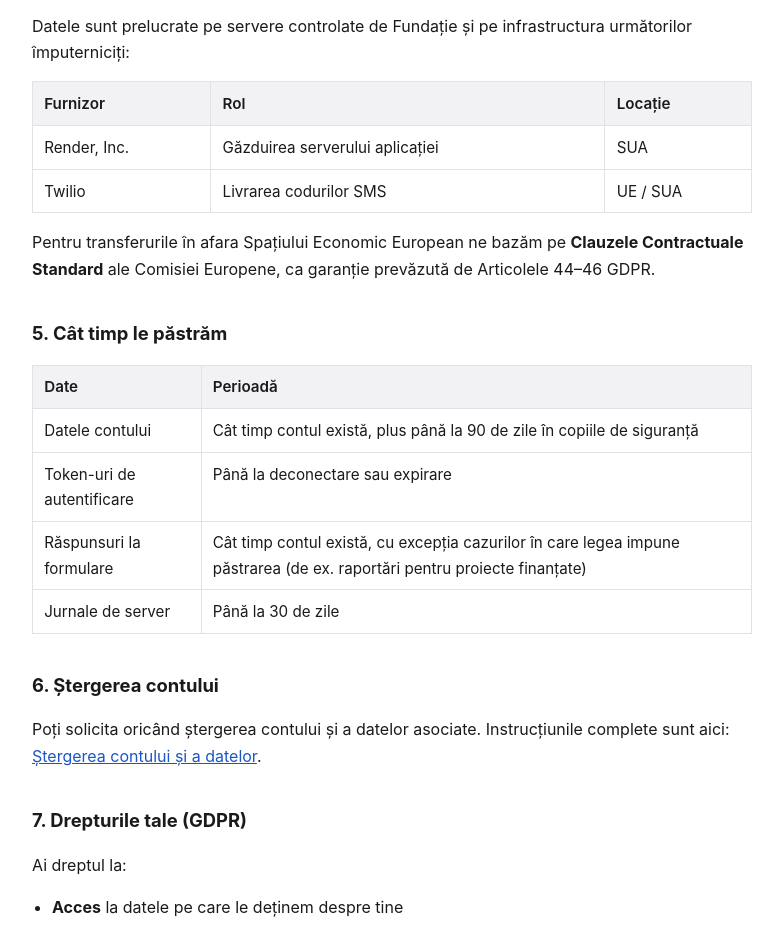
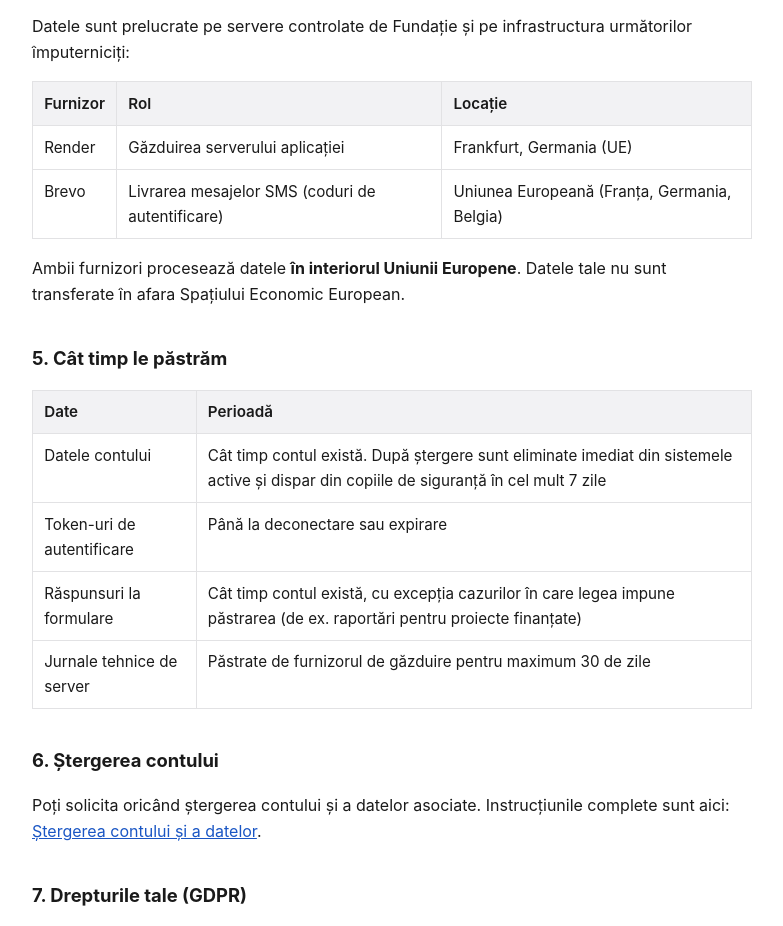
Before and after one commit to MoneaBogdan/fnt-legal, a plain HTML site: page confidentialitate/index.html in a window 1280 px wide. Shown: the part 1743-2669 px from the top of the page, without its empty margins (248-1031 px from the left). Drawn offline with Linux system fonts and the light colour scheme.

Commit message:
fix: correct privacy policy with verified facts
Replaced values that were fabricated in the draft with facts verified against
the actual infrastructure and code:
- hosting: Render Frankfurt (EU), confirmed via Render CLI (all services region=frankfurt)
- SMS: Brevo (FR/DE/BE, all EU), not Twilio; no transfer outside the EEA
- backups: 7 days (Render logical backup retention), not the invented 90 days
- server logs: max 30 days (Render plan-based retention), not a flat 30
- TLS 1.2+ confirmed by testing the live API (rejects TLS < 1.2)
- bcrypt password hashing confirmed in stratum module-member-auth

```diff
--- a/confidentialitate/index.html
+++ b/confidentialitate/index.html
@@ -149,15 +149,14 @@
         <tr><th>Furnizor</th><th>Rol</th><th>Locație</th></tr>
       </thead>
       <tbody>
-        <tr><td>Render, Inc.</td><td>Găzduirea serverului aplicației</td><td>SUA</td></tr>
-        <tr><td>Twilio</td><td>Livrarea codurilor SMS</td><td>UE / SUA</td></tr>
+        <tr><td>Render</td><td>Găzduirea serverului aplicației</td><td>Frankfurt, Germania (UE)</td></tr>
+        <tr><td>Brevo</td><td>Livrarea mesajelor SMS (coduri de autentificare)</td><td>Uniunea Europeană (Franța, Germania, Belgia)</td></tr>
       </tbody>
     </table>
   </div>
   <p>
-    Pentru transferurile în afara Spațiului Economic European ne bazăm pe
-    <strong>Clauzele Contractuale Standard</strong> ale Comisiei Europene, ca
-    garanție prevăzută de Articolele 44–46 GDPR.
+    Ambii furnizori procesează datele <strong>în interiorul Uniunii Europene</strong>.
+    Datele tale nu sunt transferate în afara Spațiului Economic European.
   </p>
 
   <h2>5. Cât timp le păstrăm</h2>
@@ -167,10 +166,10 @@
         <tr><th>Date</th><th>Perioadă</th></tr>
       </thead>
       <tbody>
-        <tr><td>Datele contului</td><td>Cât timp contul există, plus până la 90 de zile în copiile de siguranță</td></tr>
+        <tr><td>Datele contului</td><td>Cât timp contul există. După ștergere sunt eliminate imediat din sistemele active și dispar din copiile de siguranță în cel mult 7 zile</td></tr>
         <tr><td>Token-uri de autentificare</td><td>Până la deconectare sau expirare</td></tr>
         <tr><td>Răspunsuri la formulare</td><td>Cât timp contul există, cu excepția cazurilor în care legea impune păstrarea (de ex. raportări pentru proiecte finanțate)</td></tr>
-        <tr><td>Jurnale de server</td><td>Până la 30 de zile</td></tr>
+        <tr><td>Jurnale tehnice de server</td><td>Păstrate de furnizorul de găzduire pentru maximum 30 de zile</td></tr>
       </tbody>
     </table>
   </div>
```
